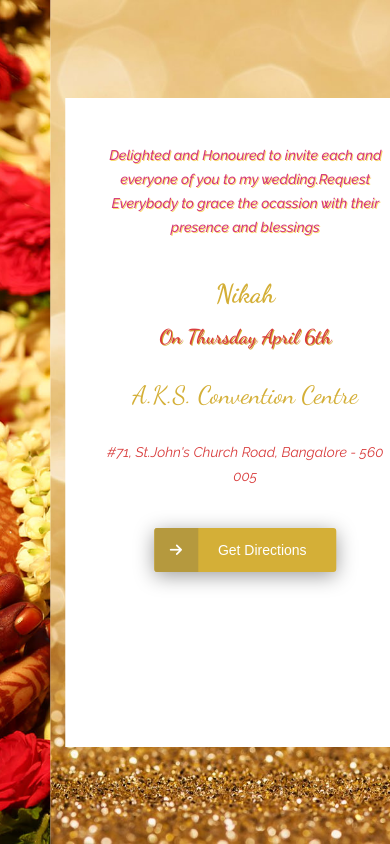
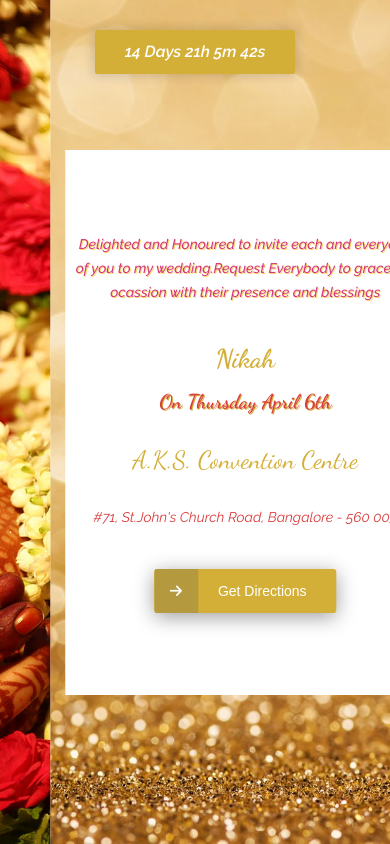
Before and after one commit to sadiyaparveen/abrarwedssadiya.github.io, a plain HTML site: page index.html in a window 390 px wide. Drawn offline with nearby package versions, Linux system fonts and the light colour scheme.

Commit message:
Update style.css

```diff
--- a/css/style.css
+++ b/css/style.css
@@ -995,7 +995,19 @@ body .bg-video-container {
     }
 
 .second-bg{
-	margin:0px 15px;
+    margin: 0 15px;
+    display: block;
+    overflow: hidden;
+    text-align: center;
+    padding: 20px 10px;
+    box-sizing: border-box;
+    display: flex!important;
+    display: -webkit-flex;
+    -webkit-flex-direction: column;
+    flex-direction: column;
+    justify-content: center;
+    -webkit-justify-content: center;
+    justify-content: center;
 }
 .top-text{
     font-size:14px;
@@ -1003,7 +1015,7 @@ body .bg-video-container {
 
 
 #date-container{
-	display:none;
+    //display:none;
 }
 
 .second-bg{
@@ -1024,6 +1036,9 @@ h4{
     font-size:25px;
 }
 
+.cta-button{
+    margin-bottom:0;
+}
 
 
 
```
Lines whose indentation alone changed are shown as unchanged.
